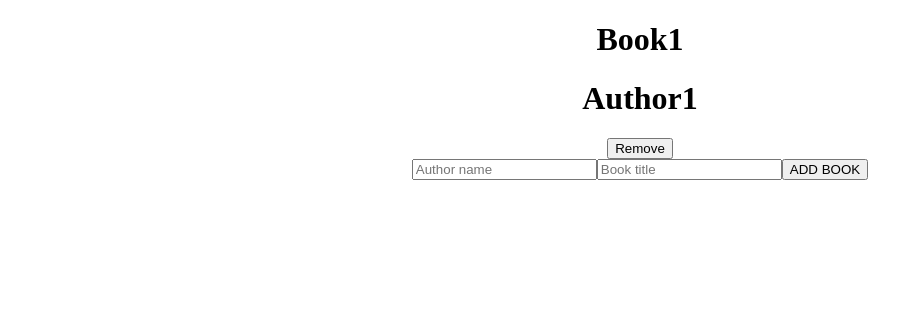
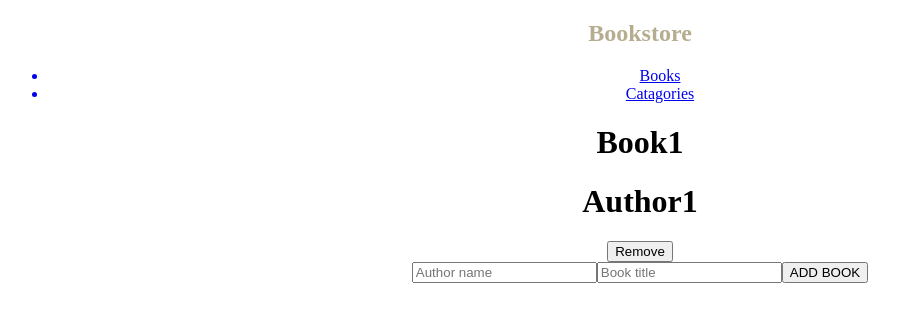
Before and after one commit to chukwuebukaVictor/book-store, a React (Create React App) app: page / in a window 1280 px wide. Shown: the top 322 px of the page, without its empty margins (0-899 px from the left). Built offline with nearby package versions, Linux system fonts and the light colour scheme; the HTML template or start-up script is replaced by a standard one.

Commit message:
Implementation of router functionality

```diff
--- a/src/App.js
+++ b/src/App.js
@@ -1,13 +1,21 @@
 import React from 'react';
+import { BrowserRouter as Router, Routes, Route } from 'react-router-dom';
 import Books from './components/Books';
+import Catagories from './components/Catagories';
+import Navbar from './components/Navbar';
 import './App.css';
 
-function App() {
-  return (
-    <div className="App">
-     <Books />
-    </div>
-  );
-}
+const App = () => (
+  <div className="App">
+    <Router>
+      <Navbar />
+      <Routes>
+        <Route exact path="/" element={<Books />} />
+        <Route path="bookstore" element={<Books />} />
+        <Route path="/Catagories" element={<Catagories />} />
+      </Routes>
+    </Router>
+  </div>
+);
 
 export default App;
```
